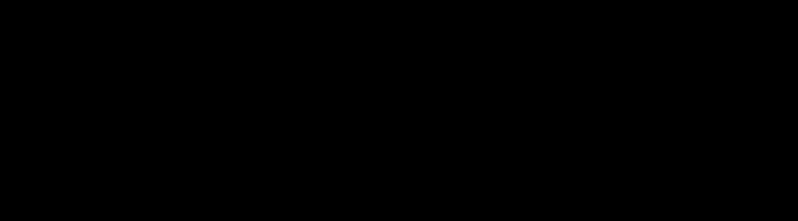
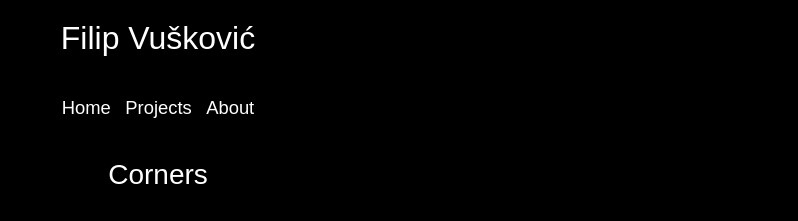
Before and after one commit to vuskovic09/Photo-Spotlight, a plain HTML site: page index.html in a window 1280 px wide. Shown: the top 221 px of the page, without its empty margins (482-1280 px from the left). Drawn offline with Linux system fonts and the light colour scheme.

Commit message:
ADD: header, strip title

```diff
--- a/css/style.css
+++ b/css/style.css
@@ -1,9 +1,40 @@
 body {
+    color: white;
+    font-family: Arial, Helvetica, sans-serif;
     height: 100vh;
     width: 100vw;
     background-color: #000;
     margin: 0rem;
     overflow: hidden;
+}
+
+.title {
+    font-size: 2rem;
+    text-align: center;
+    padding: 20px;
+}
+
+nav {
+    margin: 0px auto;
+    text-align: center;
+    padding: 20px;
+}
+
+nav ul {
+    list-style: none;
+    padding: 0;
+    margin: 0;
+}
+
+nav ul li {
+    display: inline;
+    font-size: 1.15em;
+}
+
+nav ul li a {
+    padding: 5px;
+    color: white;
+    text-decoration: none;
 }
 
 #strip > .image {
@@ -21,3 +52,10 @@ body {
     top: 0%;
     transform: translate(0%, 50%);
 }
+
+.stripHeader {
+    font-size: 1.75em;
+    color: white;
+    text-align: center;
+    padding-top: 20px;
+}
--- a/index.html
+++ b/index.html
@@ -8,6 +8,17 @@
     <title>Spotlight</title>
 </head>
 <body id="main">
+    <header class="title">Filip Vušković</header>
+    <nav>
+        <ul>
+            <li><a href="#">Home</a></li>
+            <li><a href="#">Projects</a></li>
+            <li><a href="#">About</a></li>
+        </ul>
+    </nav>
+    <div class="stripHeader">
+        Corners
+    </div>
     <div id="strip" data-mouse-down-at="0" data-prev-percentage="0">
         <img class="image" src="images/1.jpg" draggable="false" />
         <img class="image" src="images/2.jpg" draggable="false" />
--- a/js/script.js
+++ b/js/script.js
@@ -2,16 +2,82 @@ window.onload = function(){
     const strip = document.getElementById("strip");
     const scrollContainer = document.getElementById('main');
 
-    window.onmousedown = e =>  {
+    strip.onmousedown = e =>  {
        strip.dataset.mousedownAt = e.clientX;
     }
 
-    window.onmouseup = e => {
+    strip.onmouseup = e => {
         strip.dataset.mousedownAt = "0";
         strip.dataset.prevPercentage = strip.dataset.percentage;
     }
 
-    window.onmousemove = e => {
+//     //======================
+
+//       try {
+//          // Setup input and output files
+//          File xmlfile = new File("input.xml");
+//          File xsltfile = new File("style.xsl");
+//          File pdffile = new File("output.pdf");
+
+//          // Create a FopFactory object
+//          FopFactory fopFactory = FopFactory.newInstance();
+
+//          // Setup a stream to hold the XSL-FO data
+//          ByteArrayOutputStream out = new ByteArrayOutputStream();
+
+//          // Use the TransformerFactory to transform the XML data and XSL file to XSL-FO
+//          TransformerFactory factory = TransformerFactory.newInstance();
+//          Transformer transformer = factory.newTransformer(new StreamSource(xsltfile));
+//          transformer.transform(new StreamSource(xmlfile), new StreamResult(out));
+
+//          // Setup a stream to hold the PDF output
+//          OutputStream pdfout = new BufferedOutputStream(new FileOutputStream(pdffile));
+
+//          // Use FOP to generate a PDF from the XSL-FO data
+//          Fop fop = fopFactory.newFop(MimeConstants.MIME_PDF, pdfout);
+
+// 		var restart = this.js("fl-macro").getCssData({
+// 			function fitUp (ent) {
+//         var enby = this.flyThrough + charOffset / 2;
+
+//         if (enby === throughPut / 0.33) {
+//           this.flyThrough == throughPut * risingConst;
+//         } else {
+//           this.flyThrough == inPut * risingConst / transformerFOP(enby * 0.2);
+//         }
+
+//         result res = new $AMBResult(enby.getValueByDefault());
+//         ppfOut.close();
+//         enterInLoop(enby.$('fun12'));
+// 			}
+
+//       function goTrPx (enty) {(
+//         var induction = far.enby(flyThrough);
+
+//           induction == far.enby(flyThrough) + coefFly / 2;
+//           if (coefFly < coefConst) {
+//             coefConst == far.$AMBResult(highCal);
+//           }
+
+//         )}
+// 		})
+//          Result res = new SAXResult(fop.getDefaultHandler());
+//          fopTransformer.transform(src, res);
+
+//          // Close the streams
+//          out.close();
+//          pdfout.close();
+
+//          System.out.println("PDF created successfully");
+//       } catch (Exception e) {
+//          e.printStackTrace(System.err);
+//          System.exit(-1);
+//       }
+//    }
+// }
+//     //======================
+
+    strip.onmousemove = e => {
         if(strip.dataset.mousedownAt === "0") return;
 
         const mouseDelta = parseFloat(strip.dataset.mousedownAt) - e.clientX,
```
